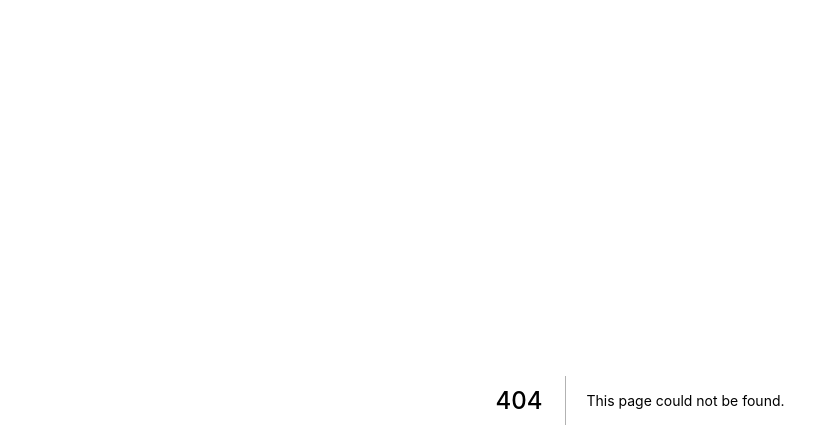
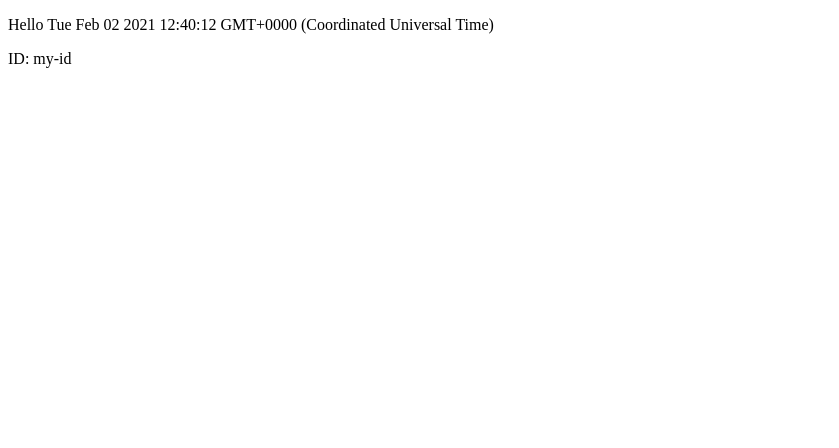
Before and after one commit to sukawasatoru/hello-nextjs, a Next.js app: page /serversideprop in a window 1280 px wide. Before the commit this address had no page. Shown: the top 448 px of the page, without its empty margins (0-839 px from the left). Built offline with nearby package versions, Linux system fonts and the light colour scheme.

Commit message:
Add the getServerSideProps support

```diff
--- a/package.json
+++ b/package.json
@@ -10,8 +10,9 @@
   "license": "Apache-2.0",
   "private": "true",
   "scripts": {
+    "build": "next build",
     "dev": "next dev",
-    "build": "next build",
+    "export": "next build && next export",
     "lint": "eslint --ext .js,.jsx,.ts,.tsx src",
     "start": "next start"
   },
--- /dev/null
+++ b/src/pages/serversideprop.tsx
@@ -0,0 +1,31 @@
+import {GetServerSideProps, NextPage} from "next";
+
+interface Props {
+  hello: string;
+  myId: string;
+}
+
+const ServerSideProp: NextPage<Props> = (props) => {
+  return (
+    <>
+      <p>
+        {props.hello}
+      </p>
+      <p>
+        ID: {props.myId}
+      </p>
+      <br/>
+    </>
+  );
+};
+
+export const getServerSideProps: GetServerSideProps<Props> = async context => {
+  return {
+    props: {
+      hello: `Hello ${new Date()}`,
+      myId: "my-id",
+    },
+  };
+};
+
+export default ServerSideProp;
```
